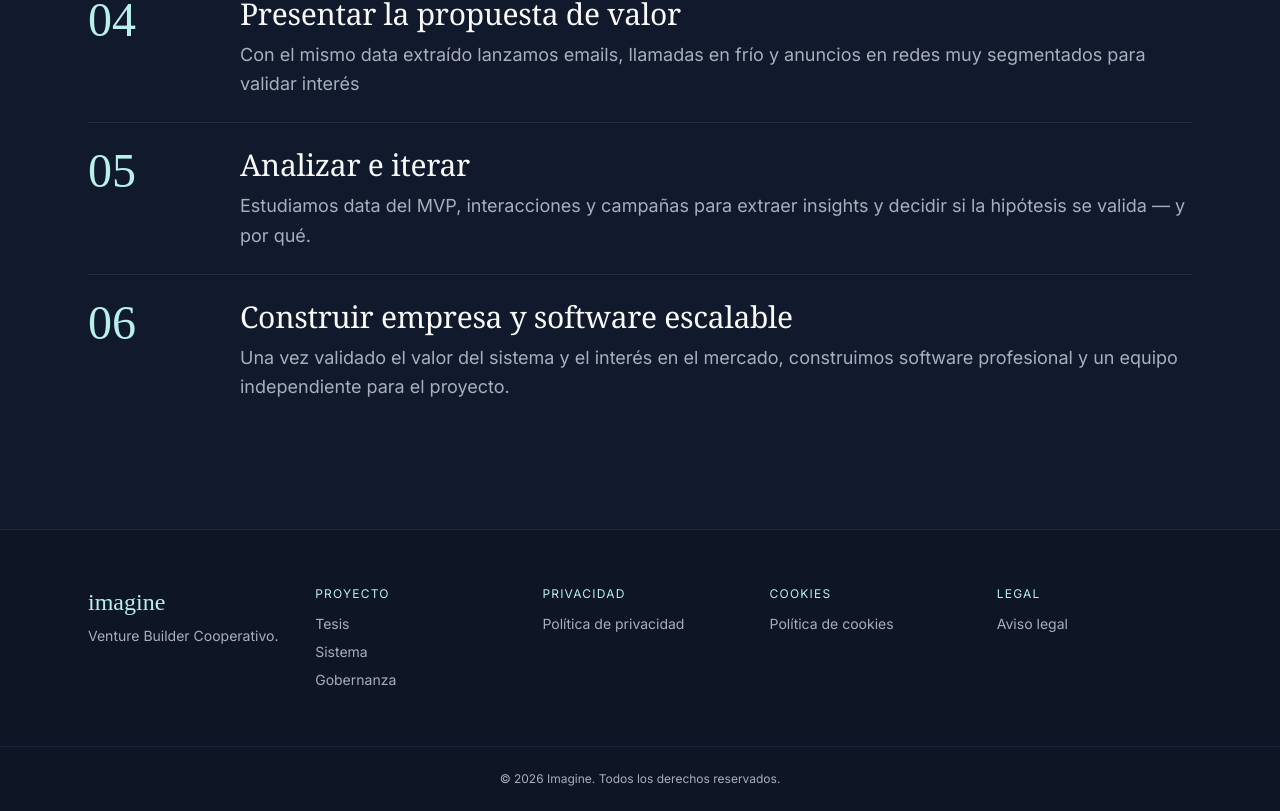
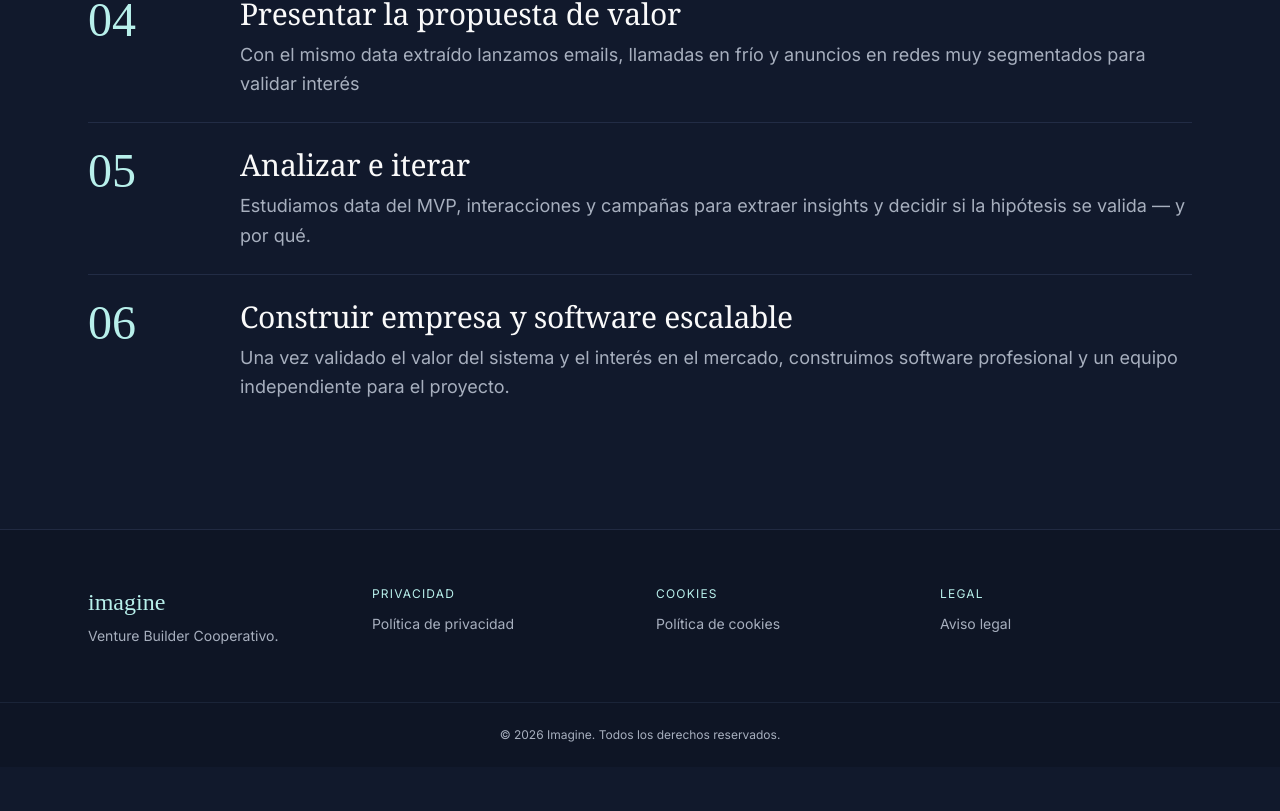
Before and after one commit to InigoLoperena/imaginebuilder, a React (Vite) app: page / in a window 1280 px wide. Shown: the part 5292-6103 px from the top of the page. After the commit the page ends 6059 px from the top, so only its background shows below. Built offline with nearby package versions, Linux system fonts and the light colour scheme; a web font is replaced by a local one.

Commit message:
Changes
Co-authored-by: InigoLoperena <92813874+InigoLoperena@users.noreply.github.com>

```diff
--- a/src/pages/LandingPage.tsx
+++ b/src/pages/LandingPage.tsx
@@ -356,22 +356,12 @@ const LandingPage = () => {
 
       {/* FOOTER */}
       <footer className="border-t border-border/60 bg-navy-deep">
-        <div className="max-w-6xl mx-auto px-6 py-14 grid grid-cols-2 md:grid-cols-5 gap-8 items-start">
+        <div className="max-w-6xl mx-auto px-6 py-14 grid grid-cols-2 md:grid-cols-4 gap-8 items-start">
           <div className="col-span-2 md:col-span-1">
             <p className="font-script text-cyan-accent text-2xl">imagine</p>
             <p className="text-muted-foreground text-sm mt-2">
               Venture Builder Cooperativo.
             </p>
-          </div>
-          <div>
-            <p className="uppercase tracking-widest text-xs text-cyan-accent mb-3">
-              Proyecto
-            </p>
-            <ul className="space-y-2 text-sm text-muted-foreground">
-              <li><a href="/#tesis" className="hover:text-cyan-accent transition">Tesis</a></li>
-              <li><a href="/#sistema" className="hover:text-cyan-accent transition">Sistema</a></li>
-              <li><a href="/#gobernanza" className="hover:text-cyan-accent transition">Gobernanza</a></li>
-            </ul>
           </div>
           <div>
             <p className="uppercase tracking-widest text-xs text-cyan-accent mb-3">
--- a/src/pages/LegalPage.tsx
+++ b/src/pages/LegalPage.tsx
@@ -1,5 +1,5 @@
 import { Link } from "react-router-dom";
-import imagineLogo from "@/assets/imagine-logo.png.asset.json";
+import imagineLogo from "@/assets/imagine-logo-transparent.png.asset.json";
 
 type PageKey = "privacidad" | "cookies" | "aviso-legal";
 
```
